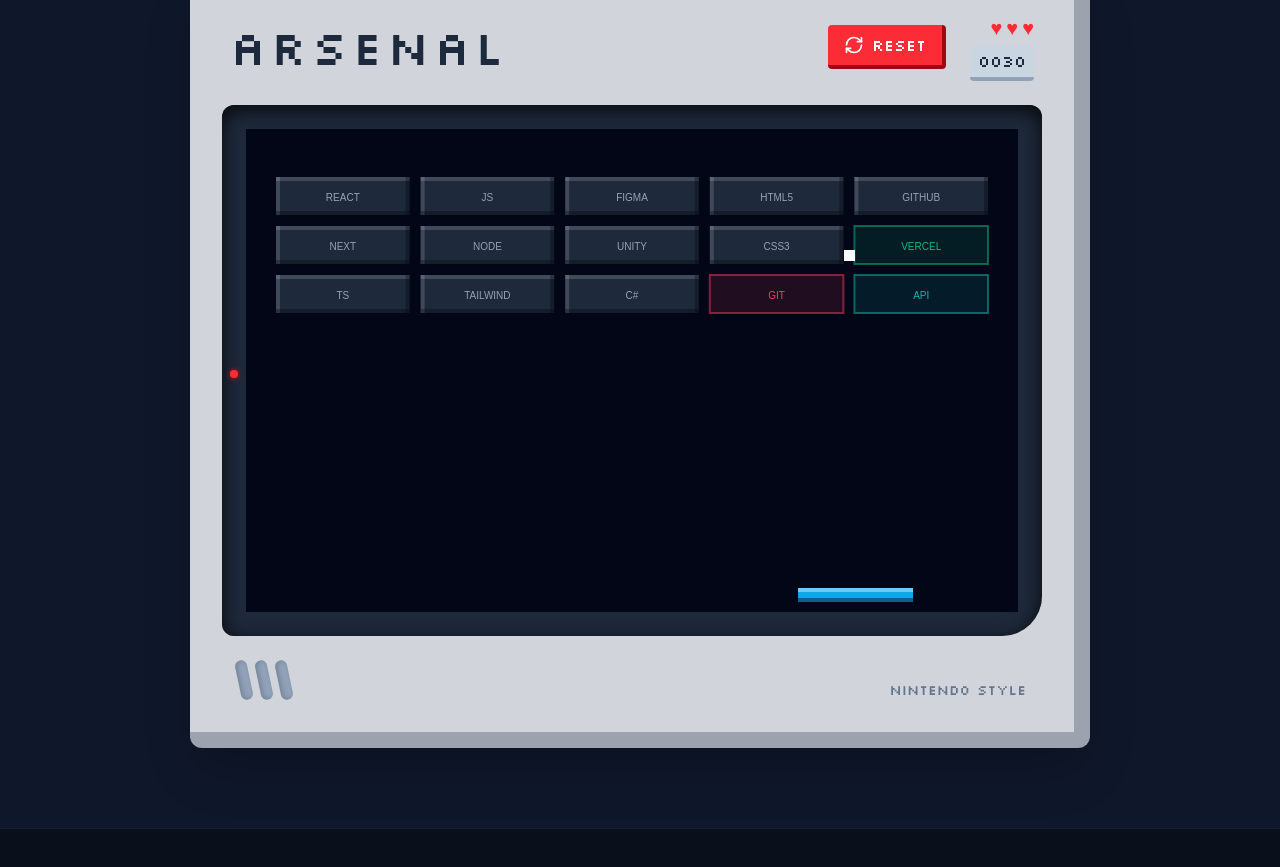
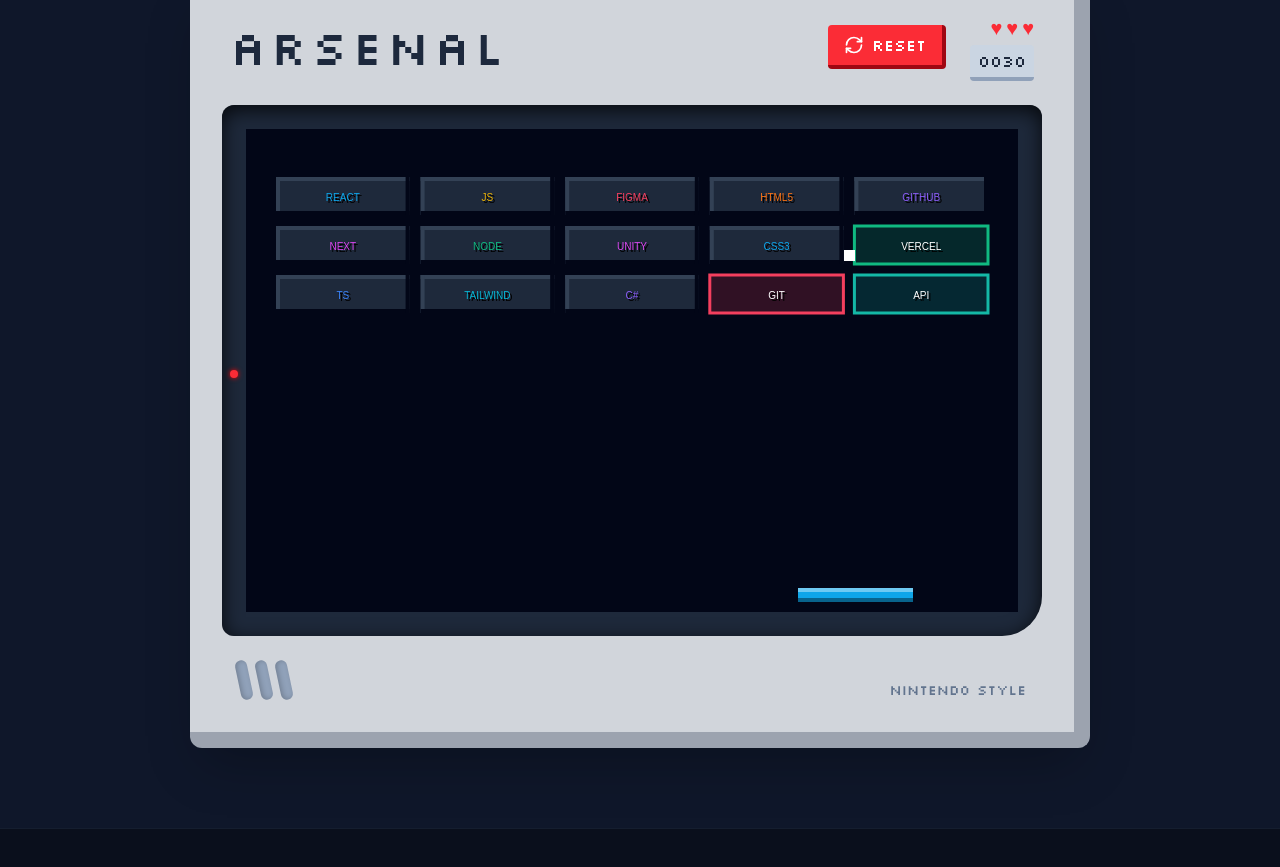
Before and after one commit to NANONC4/personal-hub, a Next.js app: page / in a window 1280 px wide. Shown: the part 1740-2607 px from the top of the page. Built offline with nearby package versions, Linux system fonts and the light colour scheme.

Commit message:
style: improve brick UX/UI contrast and typography

```diff
--- a/components/TechBreakout.tsx
+++ b/components/TechBreakout.tsx
@@ -316,7 +316,8 @@ export function TechBreakout() {
     };
 
     const drawBricks = () => {
-      const fontSize = Math.max(10, Math.floor(canvasWidth * 0.02)); // Dynamic font size
+      // Significantly increase font size for better readability
+      const fontSize = Math.max(12, Math.floor(canvasWidth * 0.025));
 
       for (let c = 0; c < brickColumnCount; c++) {
         for (let r = 0; r < brickRowCount; r++) {
@@ -327,33 +328,52 @@ export function TechBreakout() {
           b.y = brickY;
 
           if (b.status === 1) {
-            ctx.fillStyle = "#1e293b";
+            // DULL STATE (Solid physical block)
+            ctx.fillStyle = "#1e293b"; // slate-800
             ctx.fillRect(brickX, brickY, brickWidth, brickHeight);
 
-            ctx.fillStyle = "rgba(255,255,255,0.15)";
+            // Chunky 3D Bevels
+            ctx.fillStyle = "#334155"; // highlight
             ctx.fillRect(brickX, brickY, brickWidth, 4);
             ctx.fillRect(brickX, brickY, 4, brickHeight);
-            ctx.fillStyle = "rgba(0,0,0,0.3)";
+            ctx.fillStyle = "#020617"; // shadow
             ctx.fillRect(brickX, brickY + brickHeight - 4, brickWidth, 4);
             ctx.fillRect(brickX + brickWidth - 4, brickY, 4, brickHeight);
 
-            ctx.fillStyle = "#94a3b8";
-            ctx.font = `${fontSize}px var(--font-pixel), monospace`;
-            ctx.textAlign = "center";
-            ctx.textBaseline = "middle";
-            ctx.fillText(b.text, brickX + brickWidth / 2, brickY + brickHeight / 2 + 2);
-          } else {
-            ctx.fillStyle = b.color + "20";
-            ctx.fillRect(brickX, brickY, brickWidth, brickHeight);
-
-            ctx.lineWidth = 2;
-            ctx.strokeStyle = b.color + "80";
-            ctx.strokeRect(brickX, brickY, brickWidth, brickHeight);
-
-            ctx.fillStyle = b.color;
+            // Text: Vibrant Neon Color + Hard Black Shadow for popping contrast
             ctx.font = `bold ${fontSize}px var(--font-pixel), monospace`;
             ctx.textAlign = "center";
             ctx.textBaseline = "middle";
+
+            // Draw Hard Shadow
+            ctx.fillStyle = "#000000";
+            ctx.fillText(b.text, brickX + brickWidth / 2 + 2, brickY + brickHeight / 2 + 4);
+
+            // Draw Foreground Text
+            ctx.fillStyle = b.color;
+            ctx.fillText(b.text, brickX + brickWidth / 2, brickY + brickHeight / 2 + 2);
+
+          } else {
+            // IGNITED STATE (Holographic energy)
+            ctx.fillStyle = b.color + "30"; // Slightly more opaque for visibility
+            ctx.fillRect(brickX, brickY, brickWidth, brickHeight);
+
+            // Hard Neon Outline
+            ctx.lineWidth = 3; // Thicker border
+            ctx.strokeStyle = b.color;
+            ctx.strokeRect(brickX, brickY, brickWidth, brickHeight);
+
+            // Text: Pure White + Hard Black Shadow
+            ctx.font = `bold ${fontSize}px var(--font-pixel), monospace`;
+            ctx.textAlign = "center";
+            ctx.textBaseline = "middle";
+
+            // Draw Hard Shadow
+            ctx.fillStyle = "#000000";
+            ctx.fillText(b.text, brickX + brickWidth / 2 + 2, brickY + brickHeight / 2 + 4);
+
+            // Draw Foreground Text
+            ctx.fillStyle = "#ffffff";
             ctx.fillText(b.text, brickX + brickWidth / 2, brickY + brickHeight / 2 + 2);
           }
         }
```
